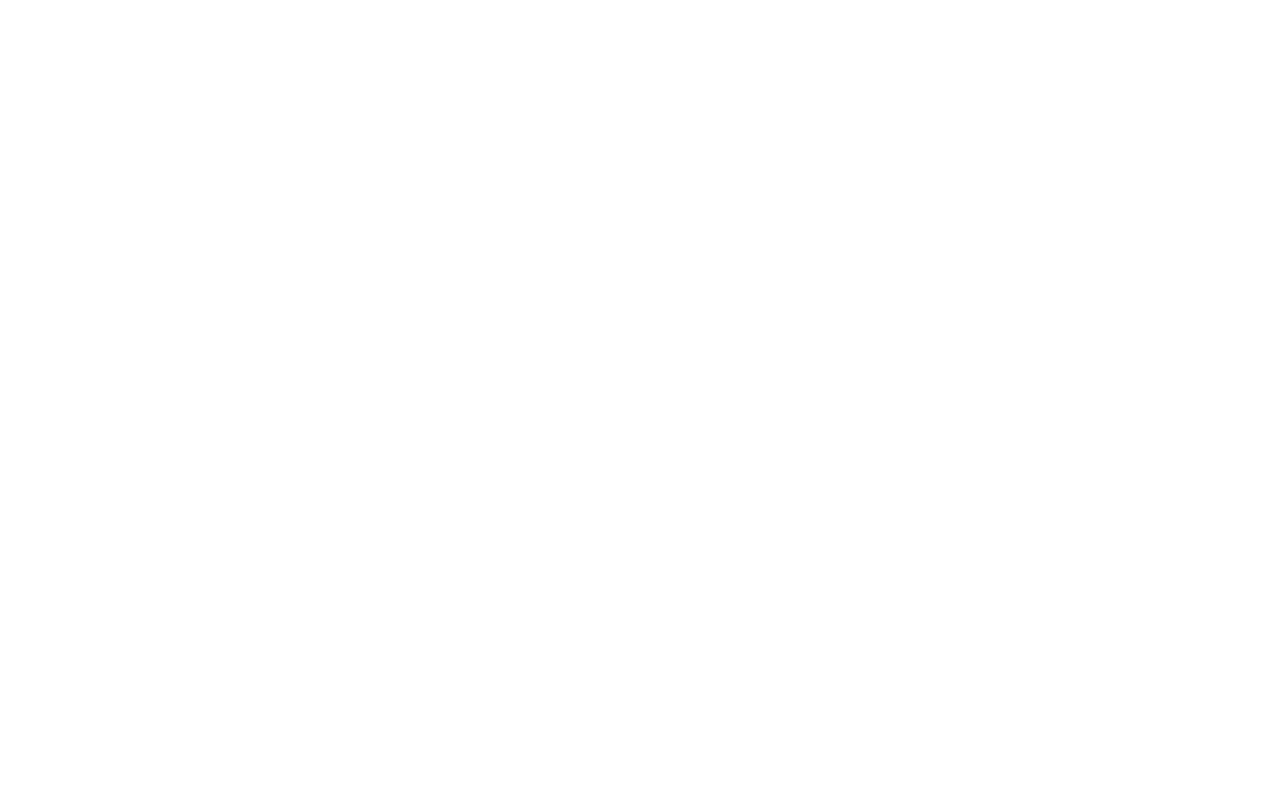
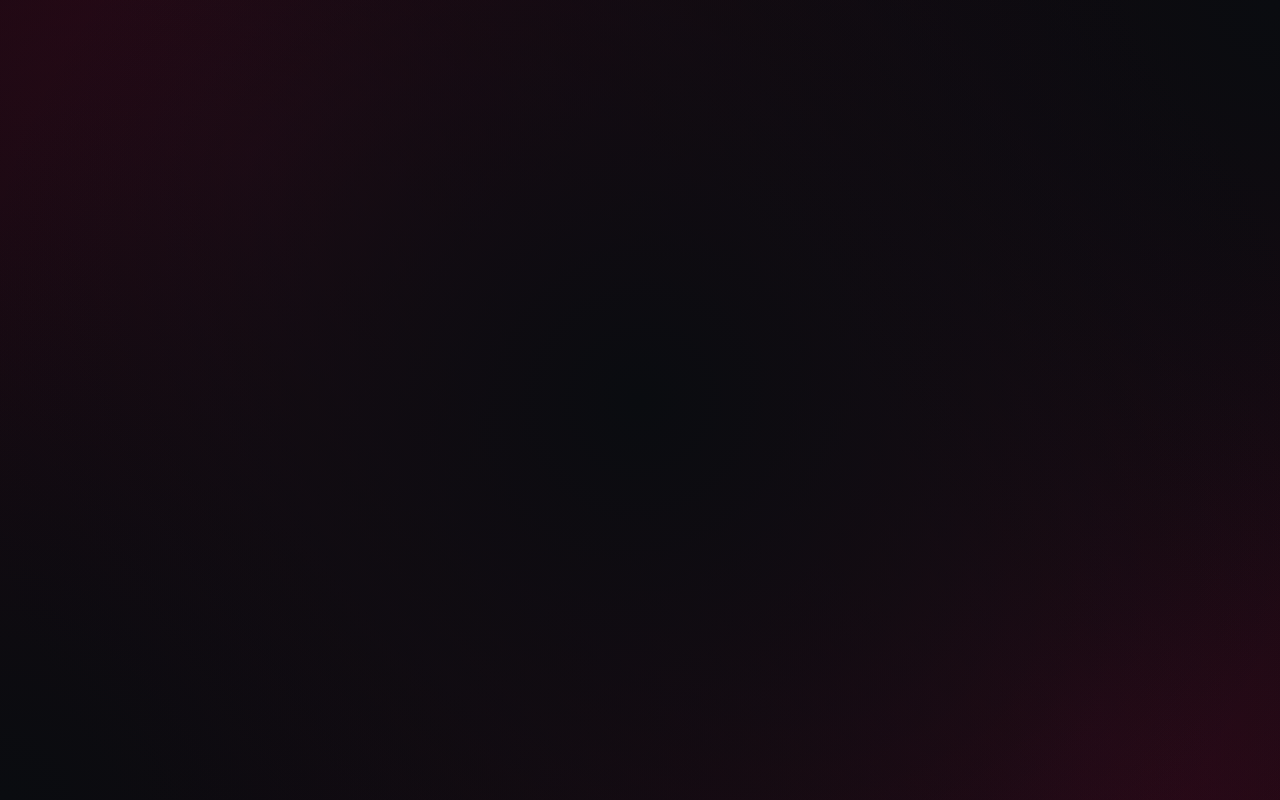
Before and after one commit to anrex019/jukebox-front, a Next.js app: page / in a window 1280 px wide. Built offline with nearby package versions, Linux system fonts and the light colour scheme.

Commit message:
feat: backroundColor

```diff
--- a/app/globals.css
+++ b/app/globals.css
@@ -3,3 +3,17 @@
   padding: 0;
   margin: 0;
 }
+
+body {
+  margin: 0;
+  height: 100vh;
+  background:
+    radial-gradient(circle at center, #0A0C10 0%, transparent 90%),
+    radial-gradient(circle at 0% 100%, #0A0C10 0%, transparent 95%),
+    radial-gradient(circle at 100% 0%, #0A0C10 0%, transparent 95%),
+    radial-gradient(circle at 20% 20%, rgba(165, 15, 70, 0.50) 0%, transparent 80%),
+    radial-gradient(circle at 85% 90%, rgba(165, 15, 70, 0.50) 0%, transparent 80%);
+
+  background-color: #000000;
+  background-blend-mode: normal;
+}
```
